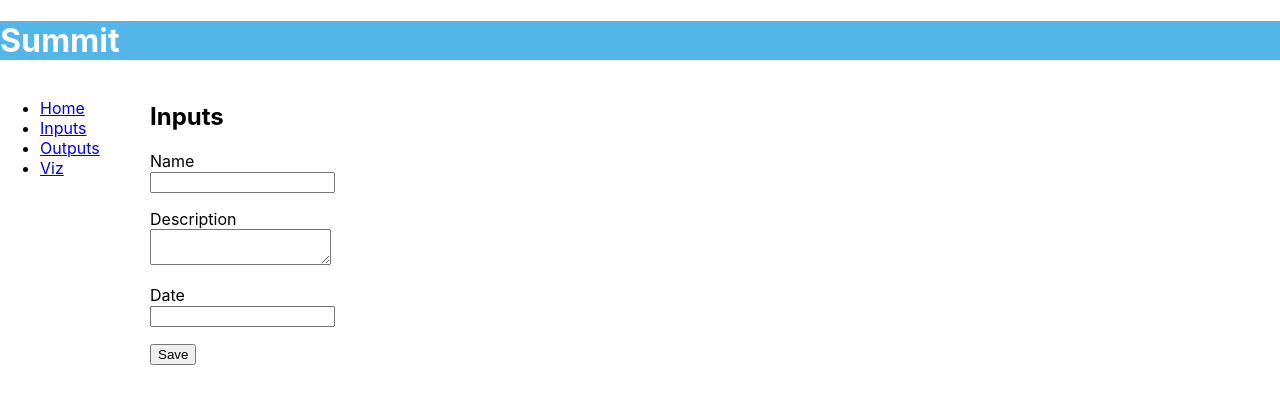
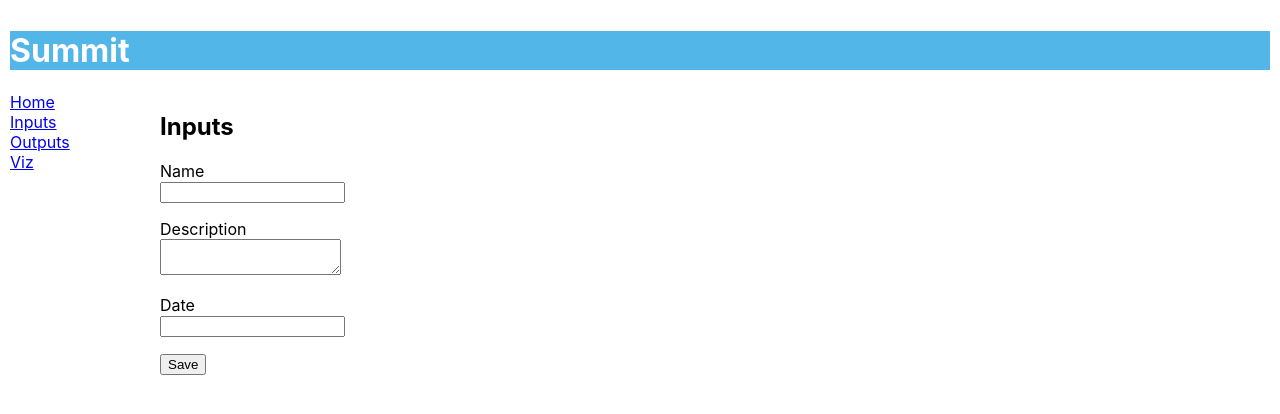
Before and after one commit to coryhouse/summit, a React (Create React App) app: page /inputs in a window 1280 px wide. Shown: the top 414 px of the page. Built offline with nearby package versions, Linux system fonts and the light colour scheme.

Commit message:
Fix styling stuff

```diff
--- a/src/App.css
+++ b/src/App.css
@@ -1,5 +1,5 @@
 .App {
-  text-align: center;
+  padding: 10px;
 }
 
 .App-logo {
--- a/src/App.js
+++ b/src/App.js
@@ -5,13 +5,14 @@ import Home from "./Home";
 import Inputs from "./Inputs";
 import { Route, Switch } from "react-router-dom";
 import PageNotFound from "./PageNotFound";
+import "./App.css";
 
 class App extends React.Component {
   // Create a Header component with a blue background that says "Summit"
   // Display above the Nav.
   render() {
     return (
-      <>
+      <div className="App">
         <Header />
         <Nav />
         <div style={{ float: "left", width: 400 }}>
@@ -21,7 +22,7 @@ class App extends React.Component {
             <Route path="*" component={PageNotFound} />
           </Switch>
         </div>
-      </>
+      </div>
     );
   }
 }
--- a/src/Nav.js
+++ b/src/Nav.js
@@ -7,7 +7,7 @@ class Nav extends React.Component {
   render() {
     return (
       <div style={{ float: "left", width: 150 }}>
-        <ul>
+        <ul style={{ listStyleType: "none", margin: 0, padding: 0 }}>
           <li>
             <Link to="/">Home</Link>
           </li>
```
